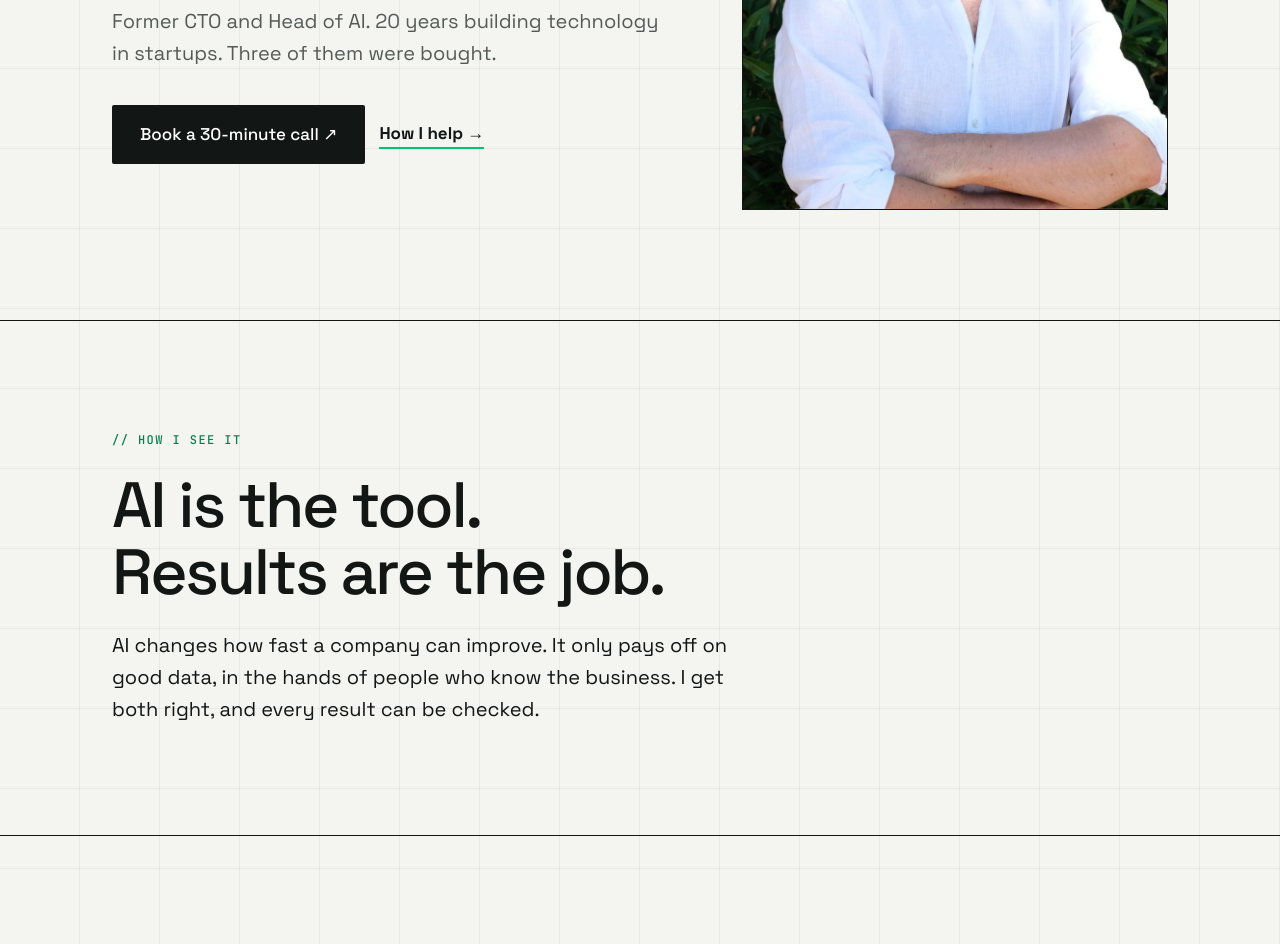
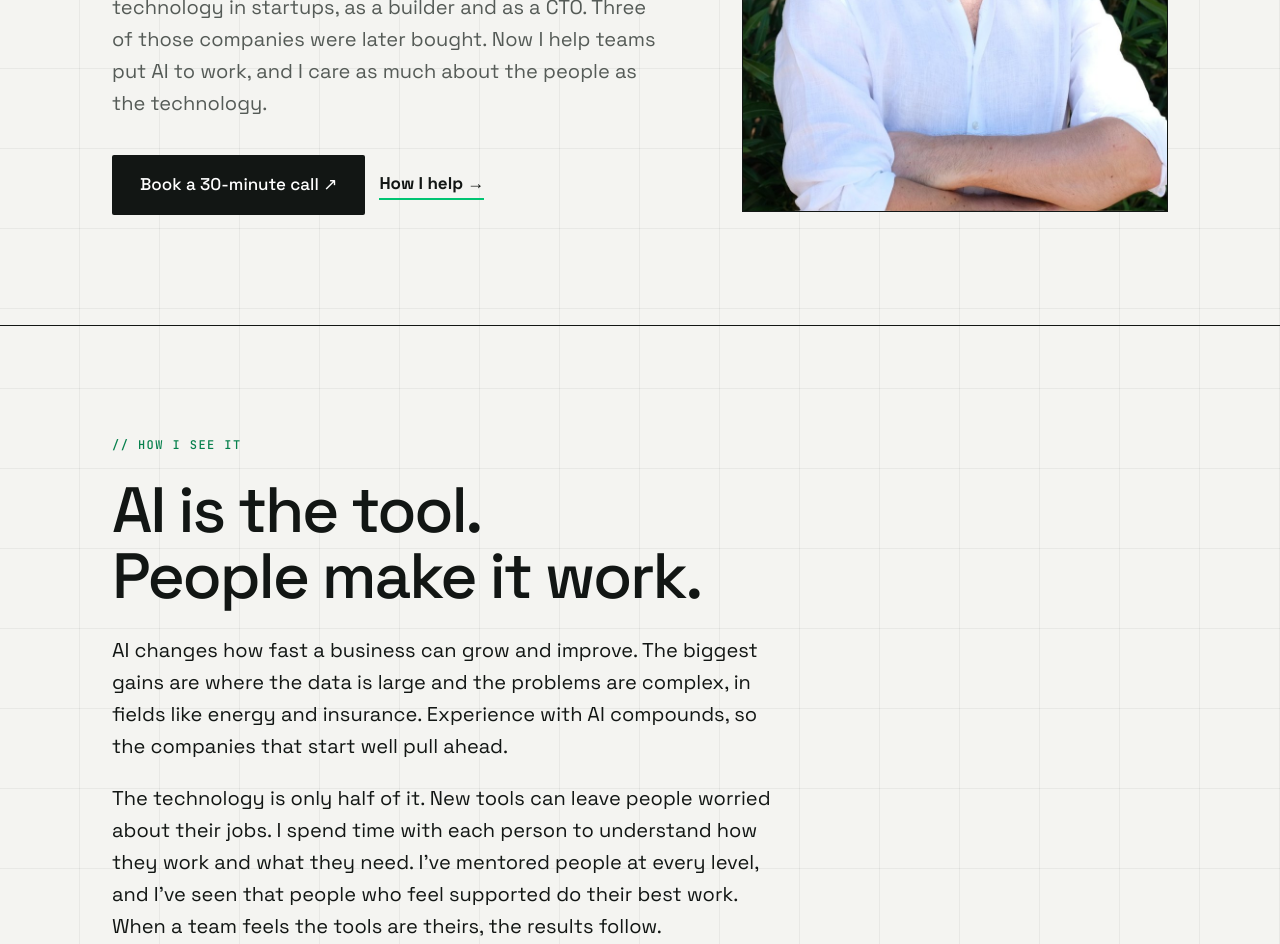
Before and after one commit to tomharvey/tomharvey.github.io, a plain HTML site: page index.html in a window 1280 px wide. Shown: the part 491-1435 px from the top of the page. Drawn offline with Linux system fonts and the light colour scheme.

Commit message:
feat: warmer opening on the home and about pages, people beside technology
Co-Authored-By: Claude Opus 5.5 <noreply@anthropic.com>
Claude-Session: https://claude.ai/code/session_013GJpfk9cFaaYRuPYUTBvqP

```diff
--- a/index.html
+++ b/index.html
@@ -6,7 +6,7 @@
 <header class="hero"><div class="wrap hero-grid">
 <div class="rv"><span class="mono label">Technology adviser to growth companies and their investors</span>
 <h1>I help companies <span class="hl">hit and beat</span> their goals.</h1>
-<p class="lead">Former CTO and Head of AI. 20 years building technology in startups. Three of them were bought.</p>
+<p class="lead">I've spent 20 years solving hard problems with technology in startups, as a builder and as a CTO. Three of those companies were later bought. Now I help teams put AI to work, and I care as much about the people as the technology.</p>
 <div class="ctas"><a class="pill big" href="https://cal.com/tharvey/30min" target="_blank" rel="noopener">Book a 30-minute call ↗</a><a class="textlink" style="margin:0" href="#who">How I help →</a></div></div>
 <div class="photo rv" style="background:url(portrait.jpg) center top/cover" role="img" aria-label="Tom Harvey"></div>
 </div></header>
@@ -14,8 +14,9 @@
 
 <section class="band sage"><div class="wrap rv">
 <span class="mono label">How I see it</span>
-<h2 style="font-size:64px;max-width:900px">AI is the tool.<br>Results are the job.</h2>
-<p style="font-size:20px;max-width:640px;color:var(--ink)">AI changes how fast a company can improve. It only pays off on good data, in the hands of people who know the business. I get both right, and every result can be checked.</p>
+<h2 style="font-size:64px;max-width:900px">AI is the tool.<br>People make it work.</h2>
+<p style="font-size:20px;max-width:680px;color:var(--ink)">AI changes how fast a business can grow and improve. The biggest gains are where the data is large and the problems are complex, in fields like energy and insurance. Experience with AI compounds, so the companies that start well pull ahead.</p>
+<p style="font-size:20px;max-width:680px;color:var(--ink);margin-top:20px">The technology is only half of it. New tools can leave people worried about their jobs. I spend time with each person to understand how they work and what they need. I've mentored people at every level, and I've seen that people who feel supported do their best work. When a team feels the tools are theirs, the results follow.</p>
 </div></section>
 
 <section class="band" id="who"><div class="wrap">
```
Also changed, not shown: about.html (+1 -1 lines).
